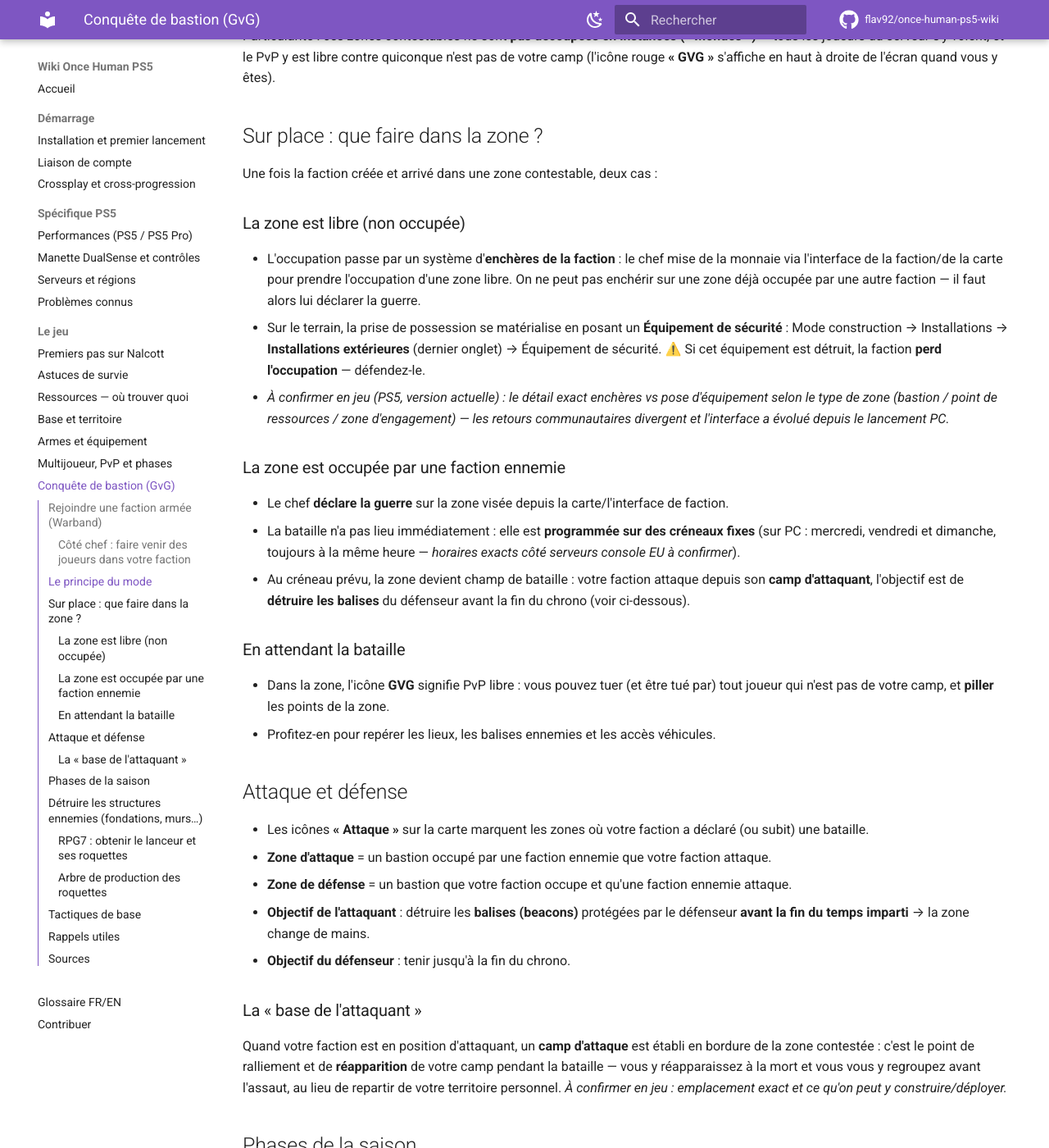
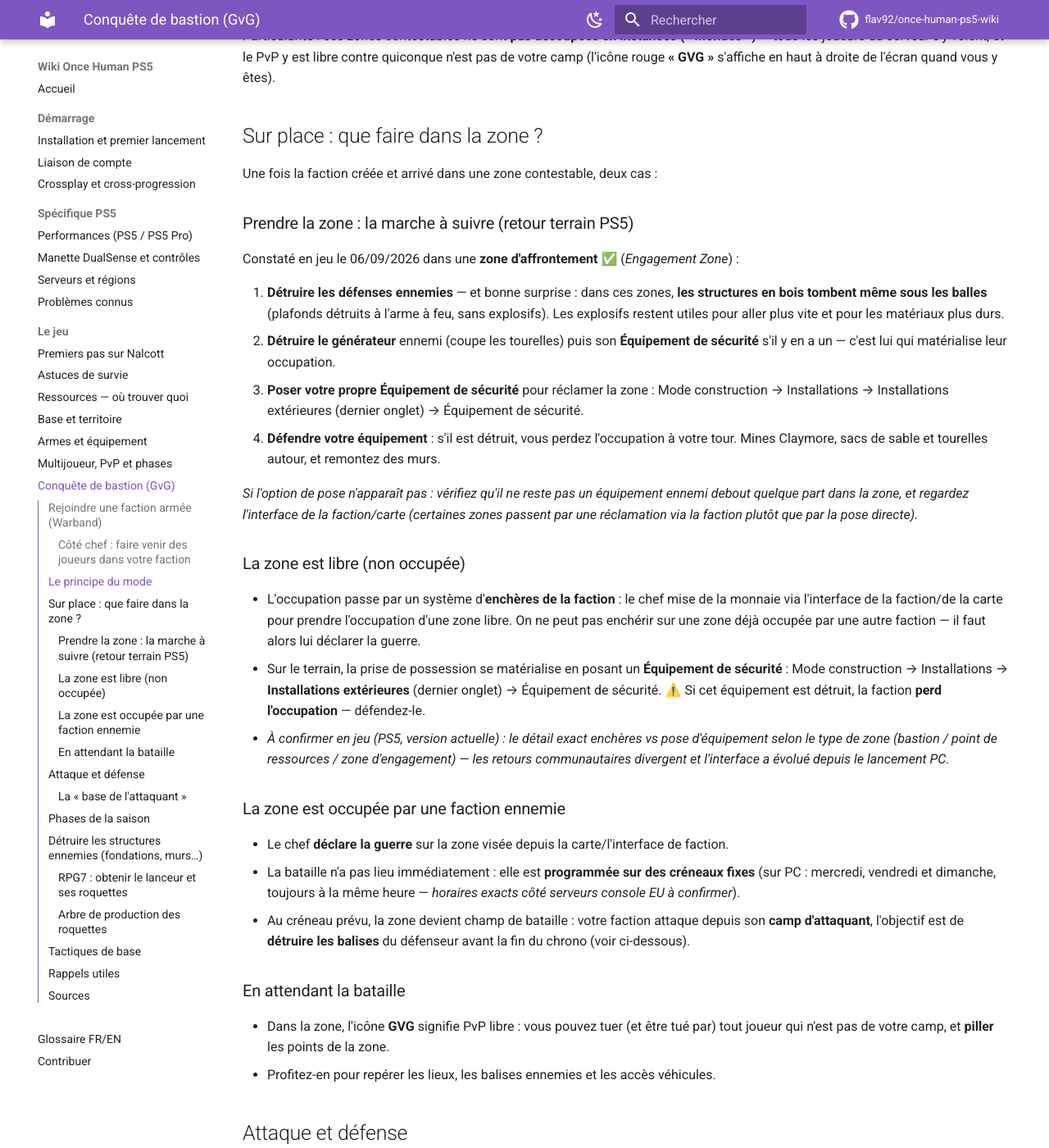
Before and after one commit to flav92/once-human-ps5-wiki, an MkDocs documentation site: the page built from docs/jeu/conquete-bastion.md, in a window 1280 px wide and 1400 px high, scrolled down 1133 px. Shown: the whole window at 82% size. Built offline with MkDocs 1.6.1 and Material for MkDocs 9.7.7, drawn with Linux system fonts in a browser that asks for light colours; comment, search, counter and statistics services are not loaded; some of the changed text lies outside the part shown.

Commit message:
Retour terrain : prise d'une zone d'affrontement (balles efficaces sur le bois, pose de l'Équipement de sécurité)
Co-Authored-By: Claude Fable 5 <noreply@anthropic.com>
Claude-Session: https://claude.ai/code/session_01TCxfqbazixhXZqmCd3gYVk

```diff
--- a/docs/jeu/conquete-bastion.md
+++ b/docs/jeu/conquete-bastion.md
@@ -35,6 +35,17 @@ Particularité : ces zones contestables ne sont **pas découpées en instances (
 
 Une fois la faction créée et arrivé dans une zone contestable, deux cas :
 
+### Prendre la zone : la marche à suivre (retour terrain PS5)
+
+Constaté en jeu le 06/09/2026 dans une **zone d'affrontement** ✅ (*Engagement Zone*) :
+
+1. **Détruire les défenses ennemies** — et bonne surprise : dans ces zones, **les structures en bois tombent même sous les balles** (plafonds détruits à l'arme à feu, sans explosifs). Les explosifs restent utiles pour aller plus vite et pour les matériaux plus durs.
+2. **Détruire le générateur** ennemi (coupe les tourelles) puis son **Équipement de sécurité** s'il y en a un — c'est lui qui matérialise leur occupation.
+3. **Poser votre propre Équipement de sécurité** pour réclamer la zone : Mode construction → Installations → Installations extérieures (dernier onglet) → Équipement de sécurité.
+4. **Défendre votre équipement** : s'il est détruit, vous perdez l'occupation à votre tour. Mines Claymore, sacs de sable et tourelles autour, et remontez des murs.
+
+*Si l'option de pose n'apparaît pas : vérifiez qu'il ne reste pas un équipement ennemi debout quelque part dans la zone, et regardez l'interface de la faction/carte (certaines zones passent par une réclamation via la faction plutôt que par la pose directe).*
+
 ### La zone est libre (non occupée)
 
 - L'occupation passe par un système d'**enchères de la faction** : le chef mise de la monnaie via l'interface de la faction/de la carte pour prendre l'occupation d'une zone libre. On ne peut pas enchérir sur une zone déjà occupée par une autre faction — il faut alors lui déclarer la guerre.
@@ -70,7 +81,7 @@ Dans le scénario PvP à phases (ex : Evolution's Call, 5 phases), le mode monte
 
 ## Détruire les structures ennemies (fondations, murs…)
 
-Une faction ennemie a posé des fondations autour de l'objectif ? Dans la zone GvG, ses structures sont destructibles — mais **les armes classiques ne font quasiment rien aux bâtiments** : il faut des **explosifs**, et leur efficacité dépend du niveau de **stabilité** du matériau visé :
+Une faction ennemie a posé des fondations autour de l'objectif ? Dans la zone GvG, ses structures sont destructibles. Retour terrain PS5 : **dans les zones d'affrontement, le bois tombe même sous les balles** (lent mais gratuit) ; pour aller vite ou percer des matériaux plus durs, il faut des **explosifs**, et leur efficacité dépend du niveau de **stabilité** du matériau visé :
 
 | Explosif | Fabrication | Efficace contre | Limite |
 |---|---|---|---|
```
Also changed, not shown: docs/glossaire.md (+1 -0 lines).
